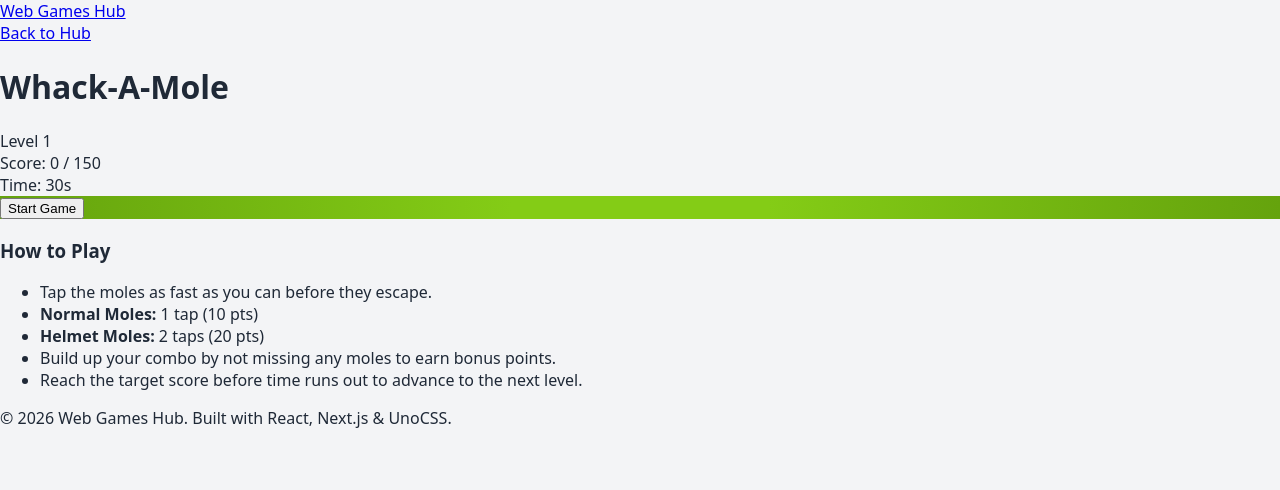
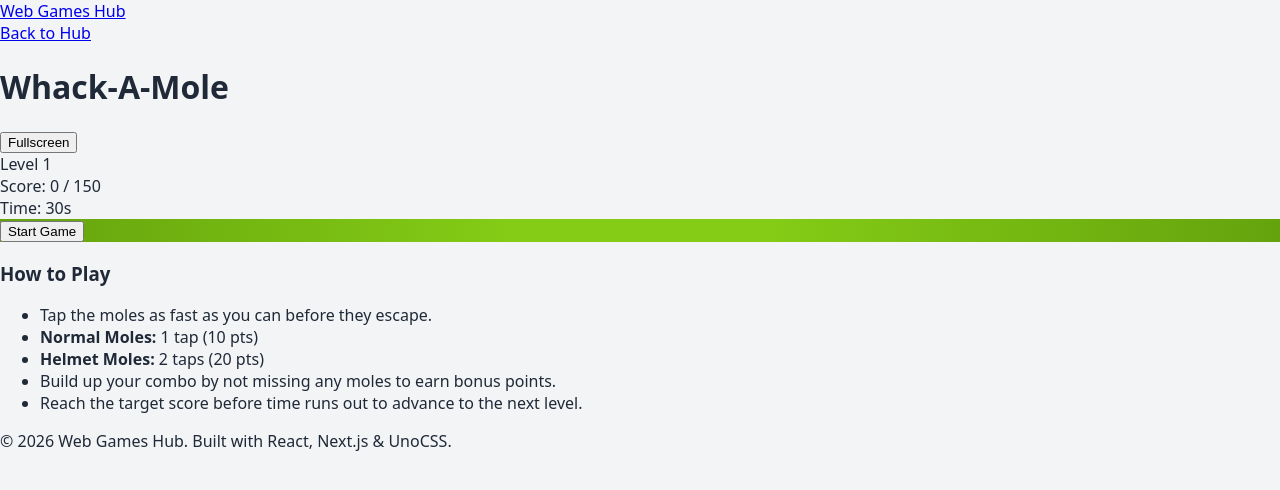
Before and after one commit to CarlLee1983/WebGames, a Next.js app: page /WebGames/games/whack-a-mole in a window 1280 px wide. Shown: the top 490 px of the page. Built offline with nearby package versions, Linux system fonts and the light colour scheme.

Commit message:
feat: [whack-a-mole] add fullscreen support

```diff
--- a/src/app/games/whack-a-mole/page.tsx
+++ b/src/app/games/whack-a-mole/page.tsx
@@ -13,9 +13,33 @@ export default function WhackAMolePage() {
   const [holes, setHoles] = useState<{ id: number; x: number; y: number }[]>([]);
   const [moles, setMoles] = useState<{ [id: number]: MoleState }>({});
   const [combo, setCombo] = useState(0);
+  const [isFullscreen, setIsFullscreen] = useState(false);
 
   const timerRef = useRef<NodeJS.Timeout | null>(null);
   const spawnerRef = useRef<NodeJS.Timeout | null>(null);
+  const gameContainerRef = useRef<HTMLDivElement>(null);
+
+  useEffect(() => {
+    const handleFullscreenChange = () => {
+      setIsFullscreen(!!document.fullscreenElement);
+    };
+    document.addEventListener("fullscreenchange", handleFullscreenChange);
+    return () => document.removeEventListener("fullscreenchange", handleFullscreenChange);
+  }, []);
+
+  const toggleFullscreen = () => {
+    if (!gameContainerRef.current) return;
+
+    if (!document.fullscreenElement) {
+      gameContainerRef.current.requestFullscreen().catch((err: any) => {
+        console.error(`Error attempting to enable full-screen mode: ${err.message}`);
+      });
+    } else {
+      if (document.exitFullscreen) {
+        document.exitFullscreen();
+      }
+    }
+  };
 
   // Audio refs
   const hitSoundRef = useRef<HTMLAudioElement | null>(null);
@@ -194,11 +218,22 @@ export default function WhackAMolePage() {
             Whack-A-Mole
           </h1>
         </div>
+        <button
+          onClick={toggleFullscreen}
+          className="flex items-center gap-2 rounded-lg bg-white px-3 py-2 text-sm font-bold text-gray-700 shadow-sm border border-gray-200 hover:bg-gray-50 active:scale-95 transition-all"
+          title="Toggle Fullscreen"
+        >
+          <div className={isFullscreen ? "i-ph-corners-in-bold" : "i-ph-corners-out-bold"} />
+          {isFullscreen ? "Exit Fullscreen" : "Fullscreen"}
+        </button>
       </div>
 
-      <div className="relative mx-auto max-w-[600px] overflow-hidden rounded-2xl bg-sky-200 shadow-xl border-4 border-lime-700">
+      <div
+        ref={gameContainerRef}
+        className={`relative mx-auto max-w-[600px] overflow-hidden rounded-2xl bg-sky-200 shadow-xl border-4 border-lime-700 ${isFullscreen ? 'w-screen h-screen max-w-none rounded-none border-0 flex items-center justify-center bg-sky-300' : ''}`}
+      >
         {/* Game UI Header */}
-        <div className="absolute left-0 right-0 top-0 z-10 flex items-center justify-between bg-black/30 px-4 py-2 text-white backdrop-blur-sm">
+        <div className={`absolute left-0 right-0 top-0 z-10 flex items-center justify-between bg-black/30 px-4 py-2 text-white backdrop-blur-sm ${isFullscreen ? 'top-2 mx-4 rounded-full' : ''}`}>
           <div className="flex gap-4">
             <div className="font-bold text-xl drop-shadow-md">Level {level}</div>
             <div className="font-bold text-xl drop-shadow-md">Score: {score} / {LEVEL_GOALS[level-1] || '???'}</div>
@@ -210,14 +245,14 @@ export default function WhackAMolePage() {
 
         {/* Combo Counter */}
         {combo > 1 && gameState === "playing" && (
-          <div className="absolute right-4 top-14 z-10 text-2xl font-black text-yellow-400 italic drop-shadow-[0_2px_2px_rgba(0,0,0,0.8)] animate-bounce">
+          <div className={`absolute right-4 top-14 z-10 text-2xl font-black text-yellow-400 italic drop-shadow-[0_2px_2px_rgba(0,0,0,0.8)] animate-bounce ${isFullscreen ? 'top-16' : ''}`}>
             {combo}x Combo!
           </div>
         )}
 
         {/* Play Area */}
         <div
-          className="relative h-[600px] w-full bg-lime-500 overflow-hidden select-none"
+          className={`relative h-[600px] w-full bg-lime-500 overflow-hidden select-none ${isFullscreen ? 'aspect-[2/3] max-h-full h-auto shadow-2xl rounded-2xl border-4 border-lime-700' : ''}`}
           style={{ backgroundImage: 'radial-gradient(circle, #84cc16 20%, #65a30d 100%)' }}
         >
           {/* Decorative Grass/Dirt could go here */}
```
